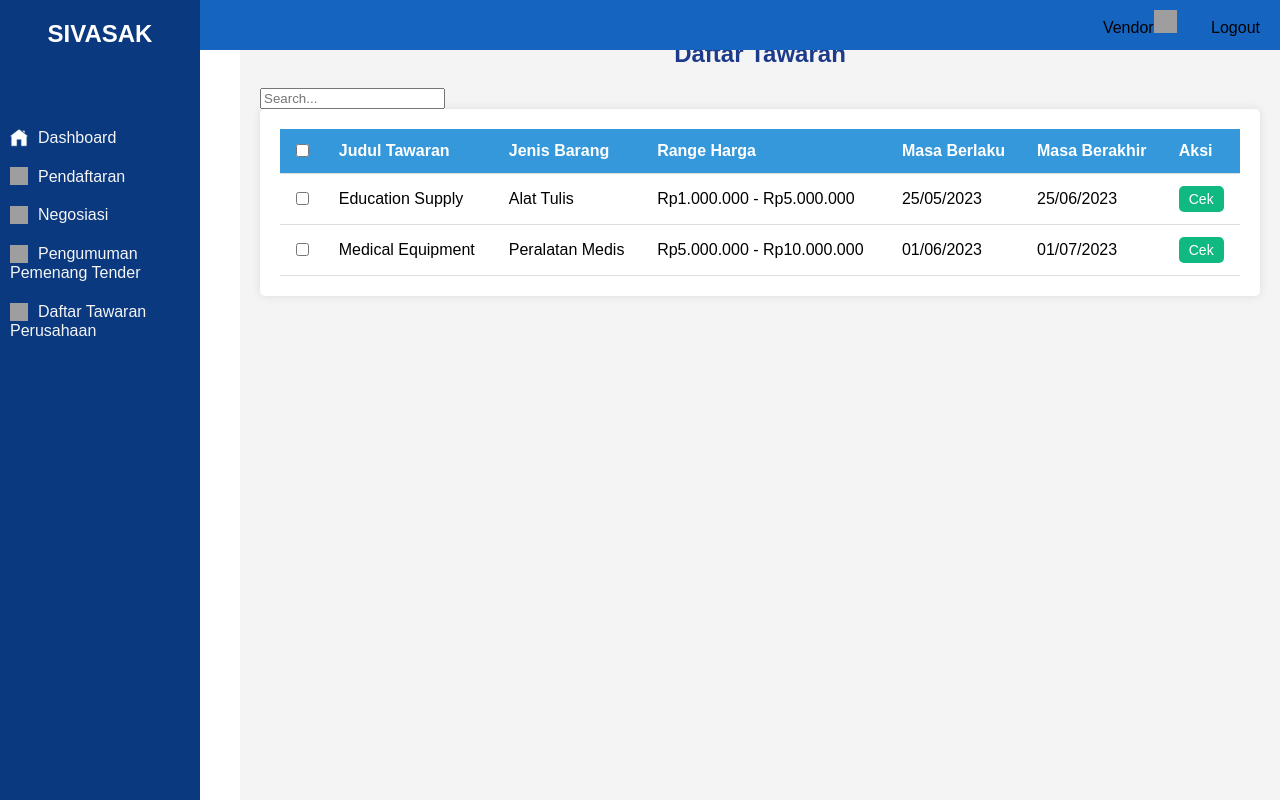
After one commit to gyoro2/Tugaspengweb, a PHP site: the page made by PTI Website/pendaftaran.php in a window 1280 px wide. The commit adds this page. Run offline with PHP 8.4, Linux system fonts and the light colour scheme; grey boxes are pictures that could not be loaded.

Commit message:
Penambahan dashboard vendor dan pendaftaran

```diff
--- /dev/null
+++ b/PTI Website/pendaftaran.php
@@ -0,0 +1,79 @@
+<!DOCTYPE html>
+<html lang="en">
+<head>
+    <meta charset="UTF-8">
+    <meta name="viewport" content="width=device-width, initial-scale=1.0">
+    <title>Pendaftaran Tawaran</title>
+    <link rel="stylesheet" href="styledash.css">
+</head>
+<body>
+
+<!-- Sidebar -->
+<div class="sidebar">
+    <ul>
+        <h2>SIVASAK</h2>
+        <li><img src="home.png" alt=""><a href="dashboardvendor.php">Dashboard</a></li>
+        <li><img src="register.png" alt=""><a href="pendaftaran.php">Pendaftaran</a></li>
+        <li><img src="negoisasi.png" alt=""><a href="negosiasi.php">Negosiasi</a></li>
+        <li><img src="announcement.png" alt=""><a href="pengumuman_pemenang.php">Pengumuman Pemenang Tender</a></li>
+        <li><img src="offer.png" alt=""><a href="daftar_tawaran.php">Daftar Tawaran Perusahaan</a></li>
+    </ul>
+</div>
+
+<!-- Navbar -->
+<div class="navbar">
+    <div class="menu">
+        <ul>
+            <li><a href="#">Vendor</a><img src="vendor_icon.png" alt=""></li>
+            <li><a href="logout.php">Logout</a></li>
+        </ul>
+    </div>
+</div>
+
+<!-- Daftar Tawaran Section -->
+<div class="offer-list main-content">
+    <h2>Daftar Tawaran</h2>
+    <div class="search-bar">
+        <input type="text" placeholder="Search...">
+    </div>
+    <div class="table-container">
+        <table>
+            <thead>
+                <tr>
+                    <th><input type="checkbox"></th>
+                    <th>Judul Tawaran</th>
+                    <th>Jenis Barang</th>
+                    <th>Range Harga</th>
+                    <th>Masa Berlaku</th>
+                    <th>Masa Berakhir</th>
+                    <th>Aksi</th>
+                </tr>
+            </thead>
+            <tbody>
+                <!-- Example rows, these should be populated dynamically -->
+                <tr>
+                    <td><input type="checkbox"></td>
+                    <td>Education Supply</td>
+                    <td>Alat Tulis</td>
+                    <td>Rp1.000.000 - Rp5.000.000</td>
+                    <td>25/05/2023</td>
+                    <td>25/06/2023</td>
+                    <td><a href="detailtawaran.php"><button class="apply-btn">Cek</button></a></td>
+                </tr>
+                <tr>
+                    <td><input type="checkbox"></td>
+                    <td>Medical Equipment</td>
+                    <td>Peralatan Medis</td>
+                    <td>Rp5.000.000 - Rp10.000.000</td>
+                    <td>01/06/2023</td>
+                    <td>01/07/2023</td>
+                    <td><a href="detailtawaran.php"><button class="apply-btn">Cek</button></a></td>
+                </tr>
+                <!-- Add more rows as needed -->
+            </tbody>
+        </table>
+    </div>
+</div>
+
+</body>
+</html>
--- a/PTI Website/styledash.css
+++ b/PTI Website/styledash.css
@@ -510,3 +510,105 @@ form button:hover {
     border-radius: 5px;
     cursor: pointer;
 }
+
+/* Dashboard Vendor */
+.vendor-info {
+    margin-left: 240px;
+    padding: 20px;
+}
+
+.vendor-info h2 {
+    margin-bottom: 20px;
+    color: #1E3A8A;
+    font-weight: bold;
+}
+
+.info-container {
+    background-color: #F9FAFB;
+    border: 1px solid #D1D5DB;
+    padding: 20px;
+    border-radius: 8px;
+    max-width: 600px;
+}
+
+.info-container table {
+    width: 100%;
+    border-collapse: collapse;
+}
+
+.info-container table tr {
+    height: 40px;
+}
+
+.info-container table td {
+    font-size: 16px;
+    padding: 5px;
+    color: #374151;
+}
+
+.info-container table td:first-child {
+    font-weight: bold;
+    color: #1E3A8A;
+}
+
+/* Pendaftaran Vendor */
+.offer-list {
+    margin-left: 240px;
+    padding: 20px;
+}
+
+.offer-list h2 {
+    color: #1E3A8A;
+    font-weight: bold;
+    margin-bottom: 20px;
+}
+
+.apply-btn {
+    background-color: #10B981;
+    color: white;
+    border: none;
+    padding: 5px 10px;
+    border-radius: 5px;
+    cursor: pointer;
+    font-size: 14px;
+}
+
+.apply-btn:hover {
+    background-color: #059669;
+}
+
+.offer-details {
+    margin-left: 240px;
+    padding: 20px;
+}
+
+.offer-details h2 {
+    color: #1E3A8A;
+    font-weight: bold;
+    margin-bottom: 20px;
+}
+
+.details-box {
+    background-color: #F9FAFB;
+    border: 1px solid #D1D5DB;
+    padding: 20px;
+    border-radius: 8px;
+    max-width: 600px;
+}
+
+.details-box table {
+    width: 100%;
+    border-collapse: collapse;
+}
+
+.details-box table td {
+    padding: 10px;
+    font-size: 14px;
+    color: #374151;
+}
+
+.details-box table td:first-child {
+    font-weight: bold;
+    color: #4B5563;
+    width: 150px;
+}
```
Also changed, not shown: PTI Website/DashboardVendor.php (added, +67 -0 lines), PTI Website/detailtawaran.php (added, +101 -0 lines).
